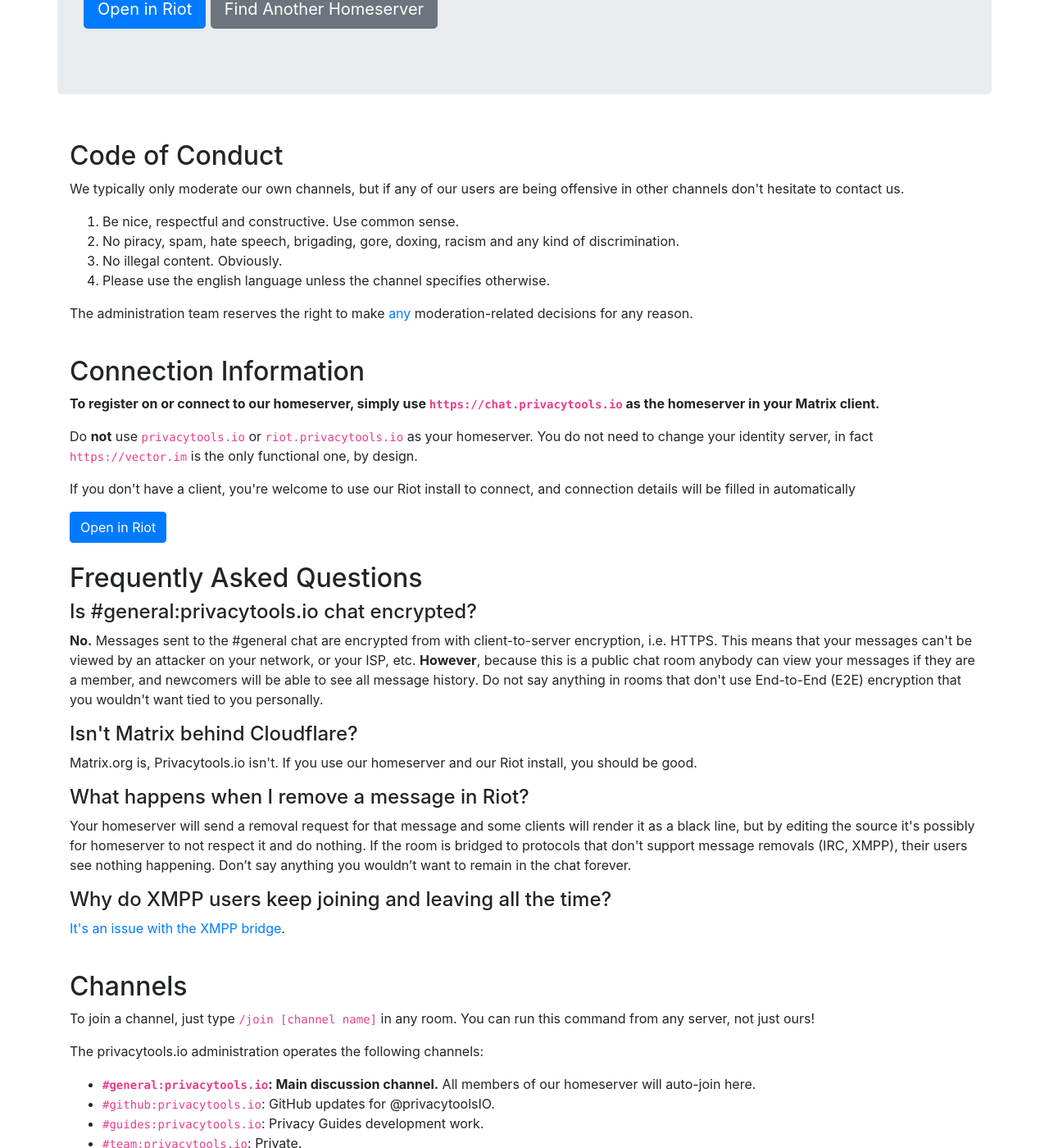
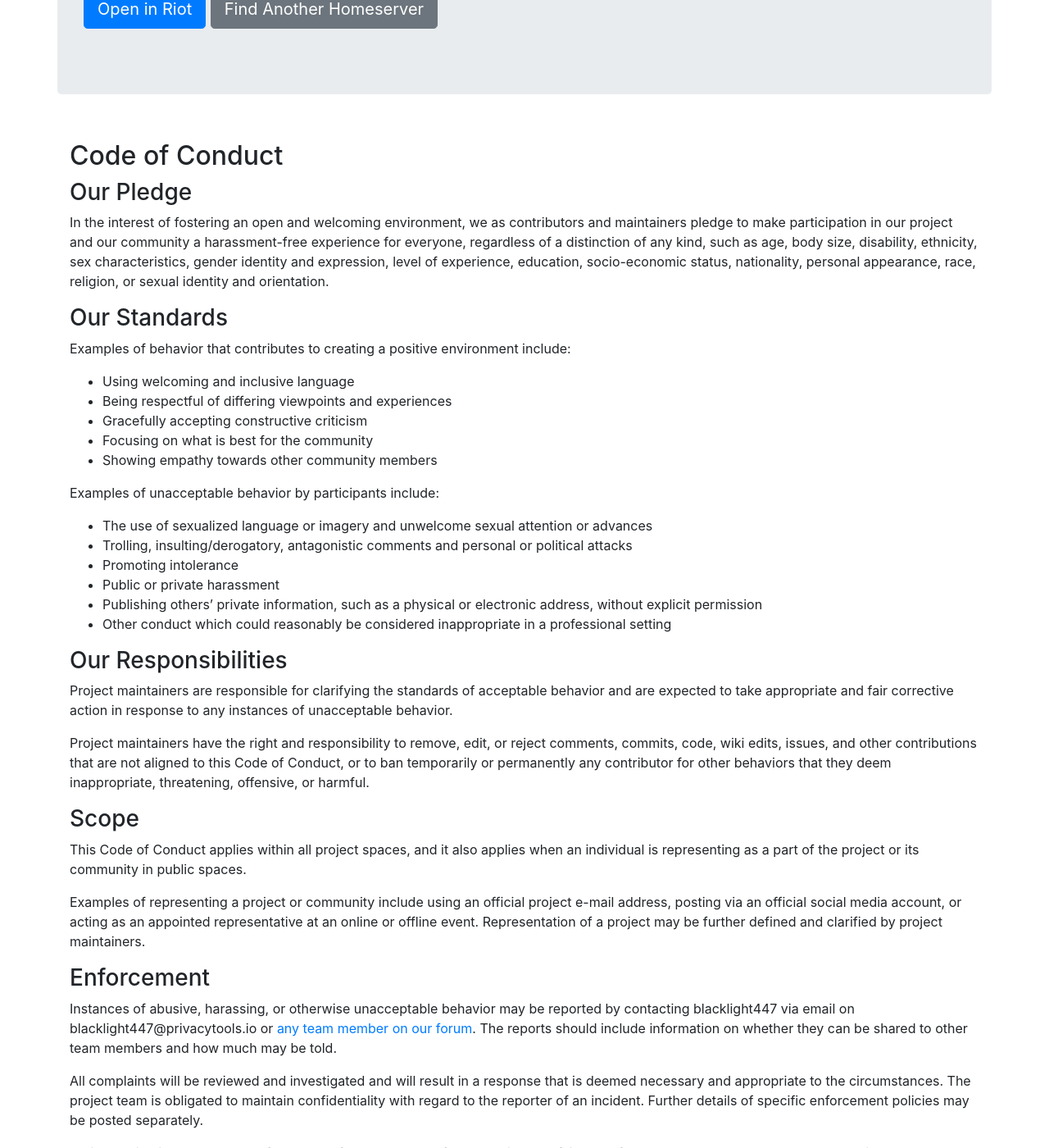
Before and after one commit to privacytools/static-sites, a Jekyll site: the page built from chat/index.html, in a window 1280 px wide and 1400 px high, scrolled down 431 px. Shown: the whole window at 82% size. Built offline with Jekyll 4.4.1, drawn with Linux system fonts in a browser that asks for light colours; some of the changed text lies outside the part shown.

Commit message:
chat/index: use upstream CoC
I did pandoc -i CODE_OF_CONDUCT.md -o CODE_OF_CONDUCT.html and changed
the hX to one lower, except that I merged the existing and first h2.

Ref: privacytoolsIO/privacytools.io#1305

```diff
--- a/chat/index.html
+++ b/chat/index.html
@@ -15,14 +15,39 @@
   </div>
 </div>
 
-<h2 class="pt-4">Code of Conduct</h2>
-<p>We typically only moderate our own channels, but if any of our users are being offensive in other channels don't hesitate to contact us.</p>
-<ol>
-  <li>Be nice, respectful and constructive. Use common sense.</li>
-  <li>No piracy, spam, hate speech, brigading, gore, doxing, racism and any kind of discrimination.</li>
-  <li>No illegal content. Obviously.</li>
-  <li>Please use the english language unless the channel specifies otherwise.</li>
-</ol>
+<h2 id="privacytools.io-code-of-conduct" class="pt-4">Code of Conduct</h2>
+<h3 id="our-pledge">Our Pledge</h3>
+<p>In the interest of fostering an open and welcoming environment, we as contributors and maintainers pledge to make participation in our project and our community a harassment-free experience for everyone, regardless of a distinction of any kind, such as age, body size, disability, ethnicity, sex characteristics, gender identity and expression, level of experience, education, socio-economic status, nationality, personal appearance, race, religion, or sexual identity and orientation.</p>
+<h3 id="our-standards">Our Standards</h3>
+<p>Examples of behavior that contributes to creating a positive environment include:</p>
+<ul class="incremental">
+<li>Using welcoming and inclusive language</li>
+<li>Being respectful of differing viewpoints and experiences</li>
+<li>Gracefully accepting constructive criticism</li>
+<li>Focusing on what is best for the community</li>
+<li>Showing empathy towards other community members</li>
+</ul>
+<p>Examples of unacceptable behavior by participants include:</p>
+<ul class="incremental">
+<li>The use of sexualized language or imagery and unwelcome sexual attention or advances</li>
+<li>Trolling, insulting/derogatory, antagonistic comments and personal or political attacks</li>
+<li>Promoting intolerance</li>
+<li>Public or private harassment</li>
+<li>Publishing others’ private information, such as a physical or electronic address, without explicit permission</li>
+<li>Other conduct which could reasonably be considered inappropriate in a professional setting</li>
+</ul>
+<h3 id="our-responsibilities">Our Responsibilities</h3>
+<p>Project maintainers are responsible for clarifying the standards of acceptable behavior and are expected to take appropriate and fair corrective action in response to any instances of unacceptable behavior.</p>
+<p>Project maintainers have the right and responsibility to remove, edit, or reject comments, commits, code, wiki edits, issues, and other contributions that are not aligned to this Code of Conduct, or to ban temporarily or permanently any contributor for other behaviors that they deem inappropriate, threatening, offensive, or harmful.</p>
+<h3 id="scope">Scope</h3>
+<p>This Code of Conduct applies within all project spaces, and it also applies when an individual is representing as a part of the project or its community in public spaces.</p>
+<p>Examples of representing a project or community include using an official project e-mail address, posting via an official social media account, or acting as an appointed representative at an online or offline event. Representation of a project may be further defined and clarified by project maintainers.</p>
+<h3 id="enforcement">Enforcement</h3>
+<p>Instances of abusive, harassing, or otherwise unacceptable behavior may be reported by contacting blacklight447 via email on blacklight447@privacytools.io or <a href="https://forum.privacytools.io/g/team">any team member on our forum</a>. The reports should include information on whether they can be shared to other team members and how much may be told.</p>
+<p>All complaints will be reviewed and investigated and will result in a response that is deemed necessary and appropriate to the circumstances. The project team is obligated to maintain confidentiality with regard to the reporter of an incident. Further details of specific enforcement policies may be posted separately.</p>
+<p>Project maintainers who do not follow or enforce the Code of Conduct in good faith may face temporary or permanent repercussions as determined by other members of the project’s leadership.</p>
+<h3 id="attribution">Attribution</h3>
+<p>This Code of Conduct is forked from and licensed under Creative Commons BY-4.0, <a href="https://contributor-covenant.org/version/1/4">Contributor Covenant version 1.4</a> by privacytools.io, which you can <a href="https://github.com/privacytoolsIO/privacytools.io/blob/master/CODE_OF_CONDUCT.md">find on our GitHub repository</a>.</p>
 <p>The administration team reserves the right to make <a href="https://xkcd.com/1357/">any</a> moderation-related decisions for any reason.</p>
 
 <h2 class="pt-4" id="homeserverinfo">Connection Information</h2>
```
